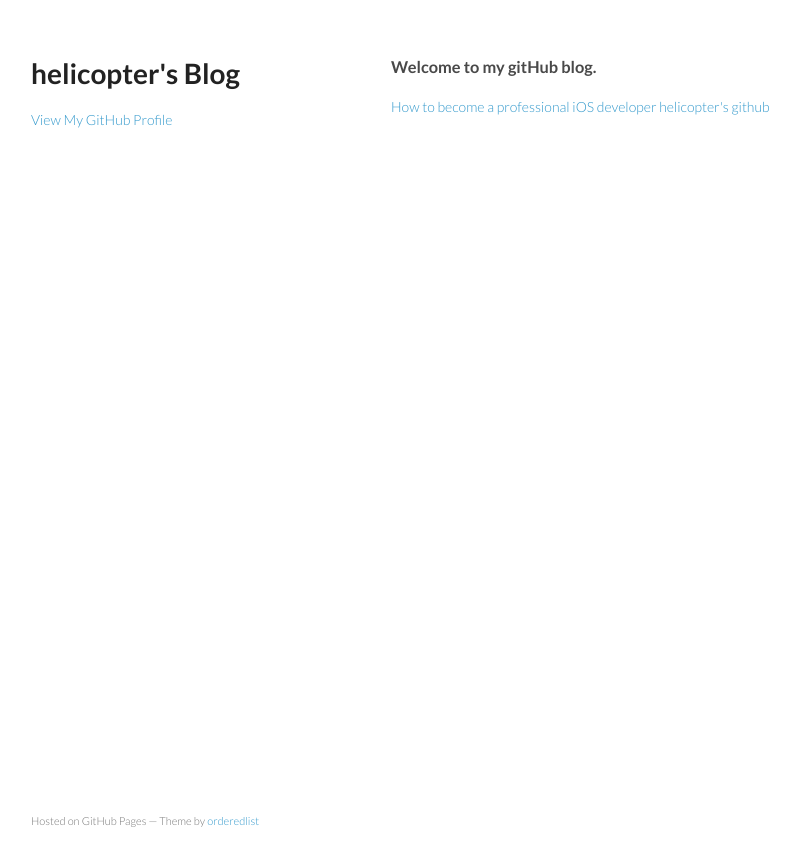
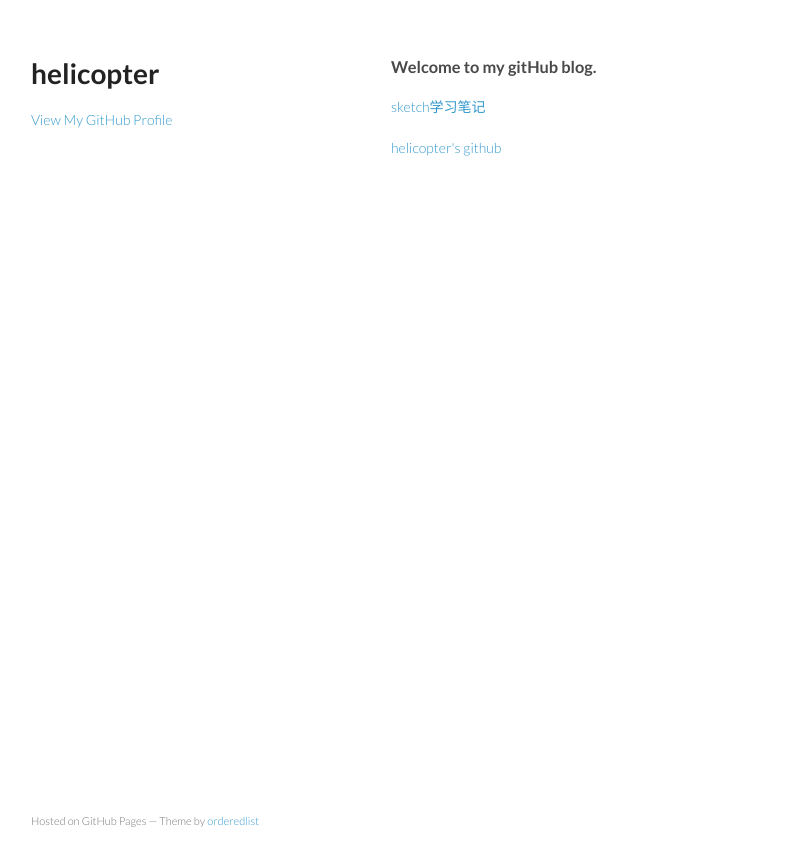
Before and after one commit to bw4uf/bw4uf.github.io, a Jekyll site: the page index.html, which Jekyll copies as it is, in a window 1280 px wide. Shown: the top 866 px of the page, without its empty margins (179-979 px from the left). Built offline with Jekyll 4.4.1, drawn with Linux system fonts in a browser that asks for light colours.

Commit message:
Replace master branch with page content via GitHub

```diff
--- a/index.html
+++ b/index.html
@@ -3,7 +3,7 @@
   <head>
     <meta charset="utf-8">
     <meta http-equiv="X-UA-Compatible" content="chrome=1">
-    <title>helicopter&#39;s Blog by bw4uf</title>
+    <title>helicopter by bw4uf</title>
 
     <link rel="stylesheet" href="stylesheets/styles.css">
     <link rel="stylesheet" href="stylesheets/github-light.css">
@@ -15,7 +15,7 @@
   <body>
     <div class="wrapper">
       <header>
-        <h1>helicopter&#39;s Blog</h1>
+        <h1>helicopter</h1>
         <p></p>
 
 
@@ -26,8 +26,9 @@
         <h3>
 <a id="welcome-to-my-github-blog" class="anchor" href="#welcome-to-my-github-blog" aria-hidden="true"><span class="octicon octicon-link"></span></a>Welcome to my gitHub blog.</h3>
 
-<p><a href="README.md">How to become a professional iOS developer</a>
-<a href="https://github.com/bw4uf">helicopter's github</a></p>
+<p><a href="sketch/sketch%E5%AD%A6%E4%B9%A0%E7%AC%94%E8%AE%B0.md">sketch学习笔记</a></p>
+
+<p><a href="https://github.com/bw4uf">helicopter's github</a></p>
       </section>
       <footer>
         <p><small>Hosted on GitHub Pages &mdash; Theme by <a href="https://github.com/orderedlist">orderedlist</a></small></p>
--- a/params.json
+++ b/params.json
@@ -1 +1 @@
-{"name":"helicopter's Blog","tagline":"","body":"### Welcome to my gitHub blog.\r\n[How to become a professional iOS developer](README.md)\r\n[helicopter's github](https://github.com/bw4uf)","google":"","note":"Don't delete this file! It's used internally to help with page regeneration."}
+{"name":"helicopter","tagline":"","body":"### Welcome to my gitHub blog.\r\n[sketch学习笔记](sketch/sketch学习笔记.md)\r\n\r\n\r\n[helicopter's github](https://github.com/bw4uf)","google":"","note":"Don't delete this file! It's used internally to help with page regeneration."}
```
